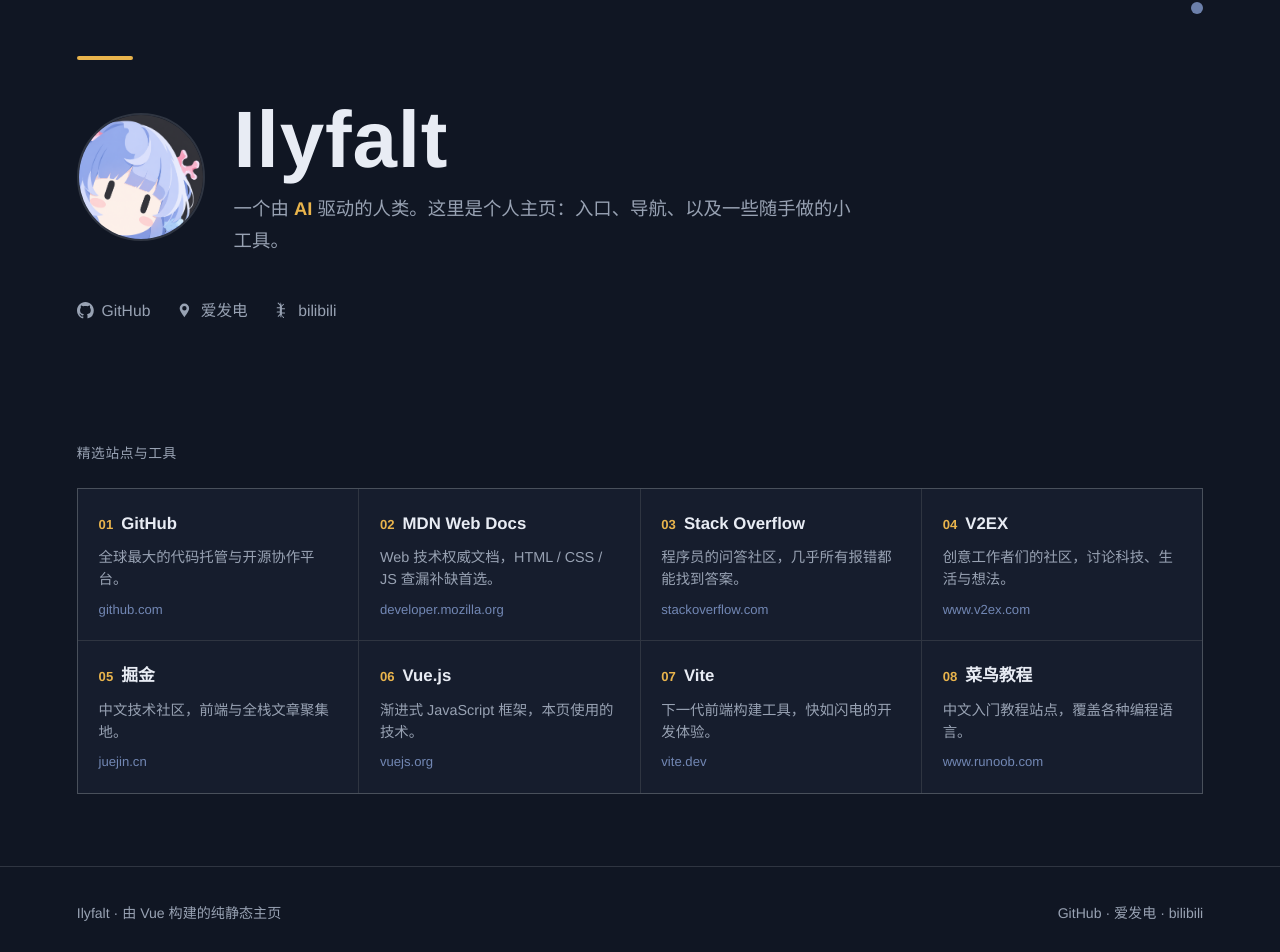
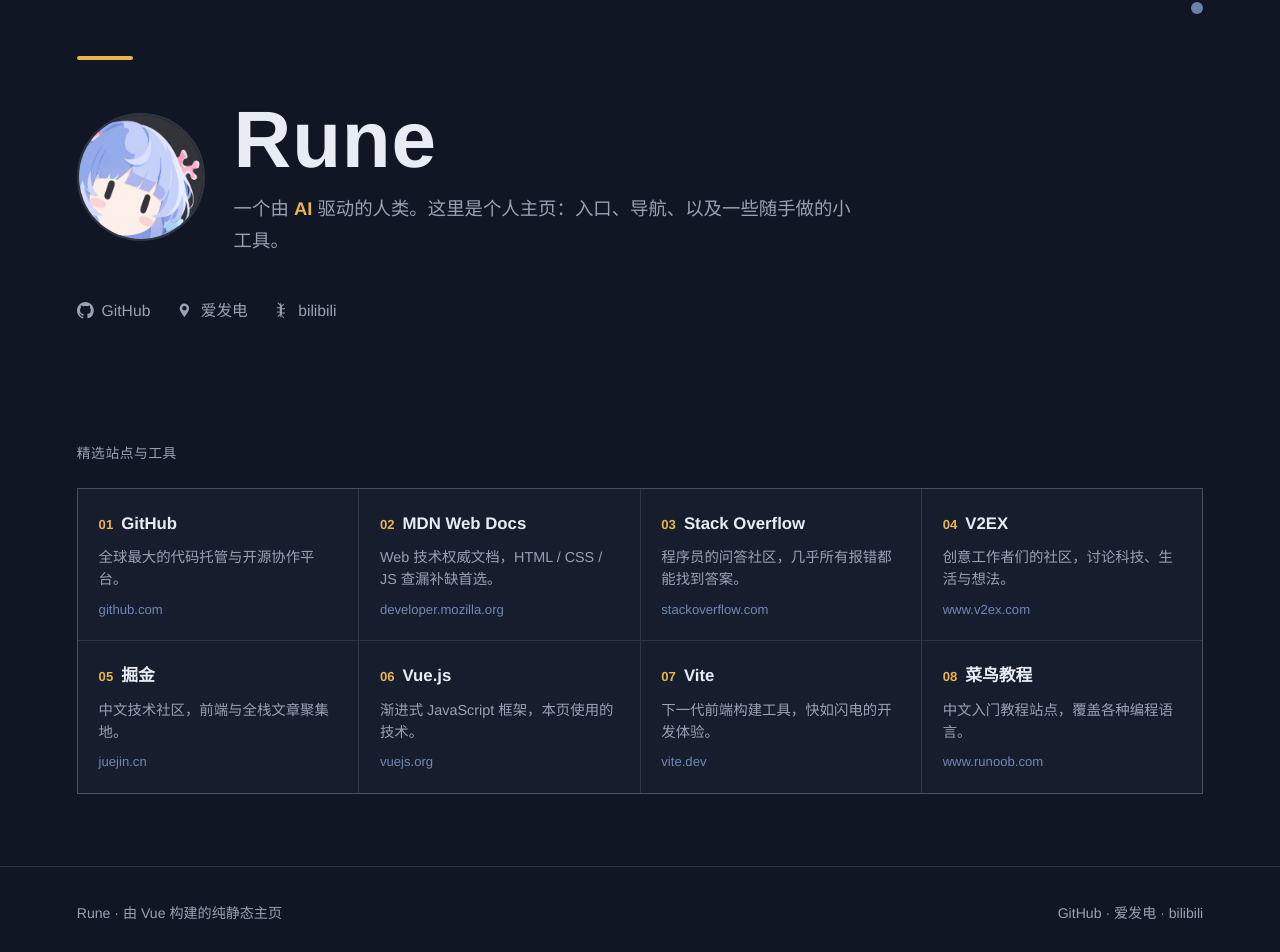
Before and after one commit to Rune-cn/yourhome, a Vue app: page / in a window 1280 px wide. Shown: the part 70-1022 px from the top of the page. Built offline with nearby package versions, Linux system fonts and the light colour scheme.

Commit message:
名字改为 Rune，更新版权署名

```diff
--- a/index.html
+++ b/index.html
@@ -3,8 +3,8 @@
 <head>
   <meta charset="UTF-8">
   <meta name="viewport" content="width=device-width, initial-scale=1.0">
-  <title>Ilyfalt · 个人主页</title>
-  <meta name="description" content="Ilyfalt 的个人主页：站点入口、工具导航与个人媒体。">
+  <title>Rune · 个人主页</title>
+  <meta name="description" content="Rune 的个人主页：站点入口、工具导航与个人媒体。">
 </head>
 <body>
   <div id="app"></div>
--- a/src/components/FooterBar.vue
+++ b/src/components/FooterBar.vue
@@ -1,6 +1,6 @@
 <template>
   <footer>
-    <span>Ilyfalt · 由 Vue 构建的纯静态主页</span>
+    <span>Rune · 由 Vue 构建的纯静态主页</span>
     <span>
       <a href="https://github.com/Rune-cn/" target="_blank" rel="noopener">GitHub</a>
       ·
--- a/src/components/HeroSection.vue
+++ b/src/components/HeroSection.vue
@@ -13,7 +13,7 @@
     <div class="avatar-row">
       <img class="avatar" src="/avatar.png" alt="头像" width="112" height="112" />
       <div class="avatar-side">
-        <h1 class="serif">Ilyfalt</h1>
+        <h1 class="serif">Rune</h1>
         <p class="sub">
           一个由 <b>AI</b> 驱动的人类。这里是个人主页：入口、导航、以及一些随手做的小工具。
         </p>
```
Also changed, not shown: 1 other file (tests, documents, lock files or other folders).
